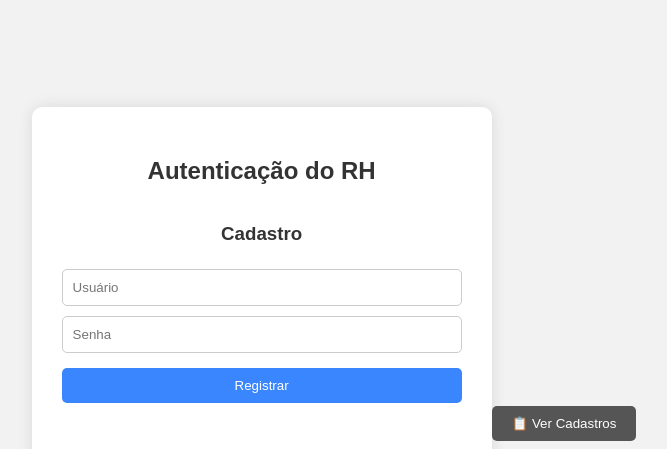
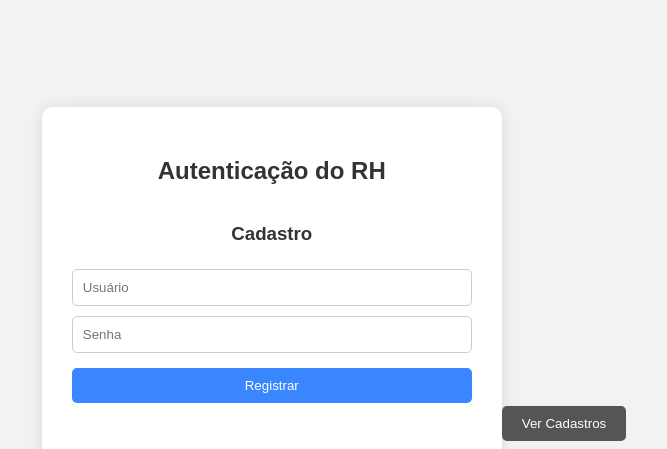
Before and after one commit to Victor-Quintanilla/ConsultaMais, a plain HTML site: page index.html in a window 1280 px wide. Shown: the top 449 px of the page, without its empty margins (306-973 px from the left). Drawn offline with Linux system fonts and the light colour scheme.

Commit message:
Inicio do projeto Consulta+
Criação do sistema de autenticação

```diff
--- a/index.html
+++ b/index.html
@@ -30,7 +30,7 @@
   <div style="text-align: center; margin-top: 20px;">
     <a href="usuarios.html">
       <button style="padding: 10px 20px; background-color: #555; color: white; border: none; border-radius: 5px; cursor: pointer;">
-        📋 Ver Cadastros
+         Ver Cadastros
       </button>
     </a>
   </div>
--- a/script.js
+++ b/script.js
@@ -1,4 +1,3 @@
-// Simula o "banco de dados" local
 const dbKey = "usuarios";
 
 // CADASTRO
@@ -41,7 +40,6 @@ document.getElementById("loginForm").addEventListener("submit", function (e) {
 
   if (match) {
     document.getElementById("loginMsg").innerText = "Login bem-sucedido!";
-    // Redirecionar ou desbloquear acesso
     setTimeout(() => {
       window.location.href = "home.html";
     }, 1000);
```
Also changed, not shown: usuarios.html (+0 -1 lines).
